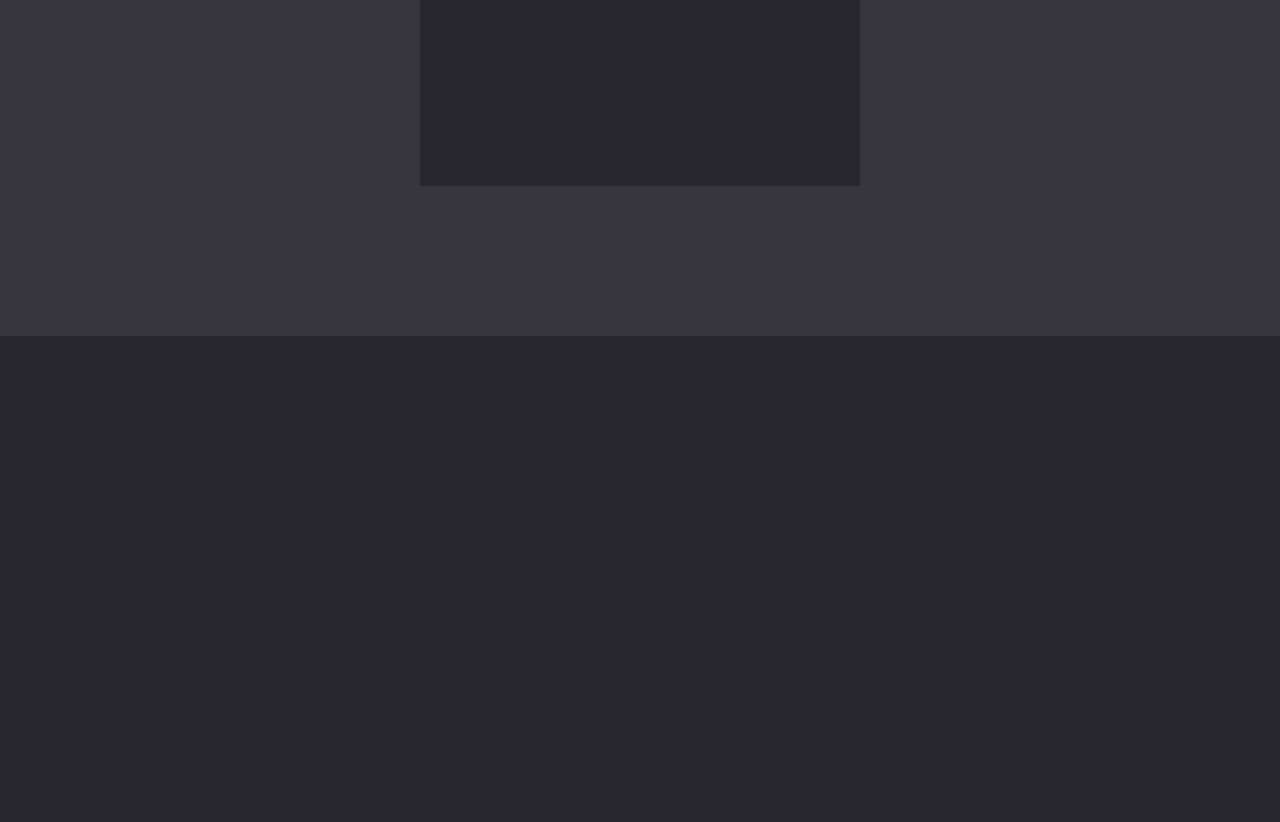
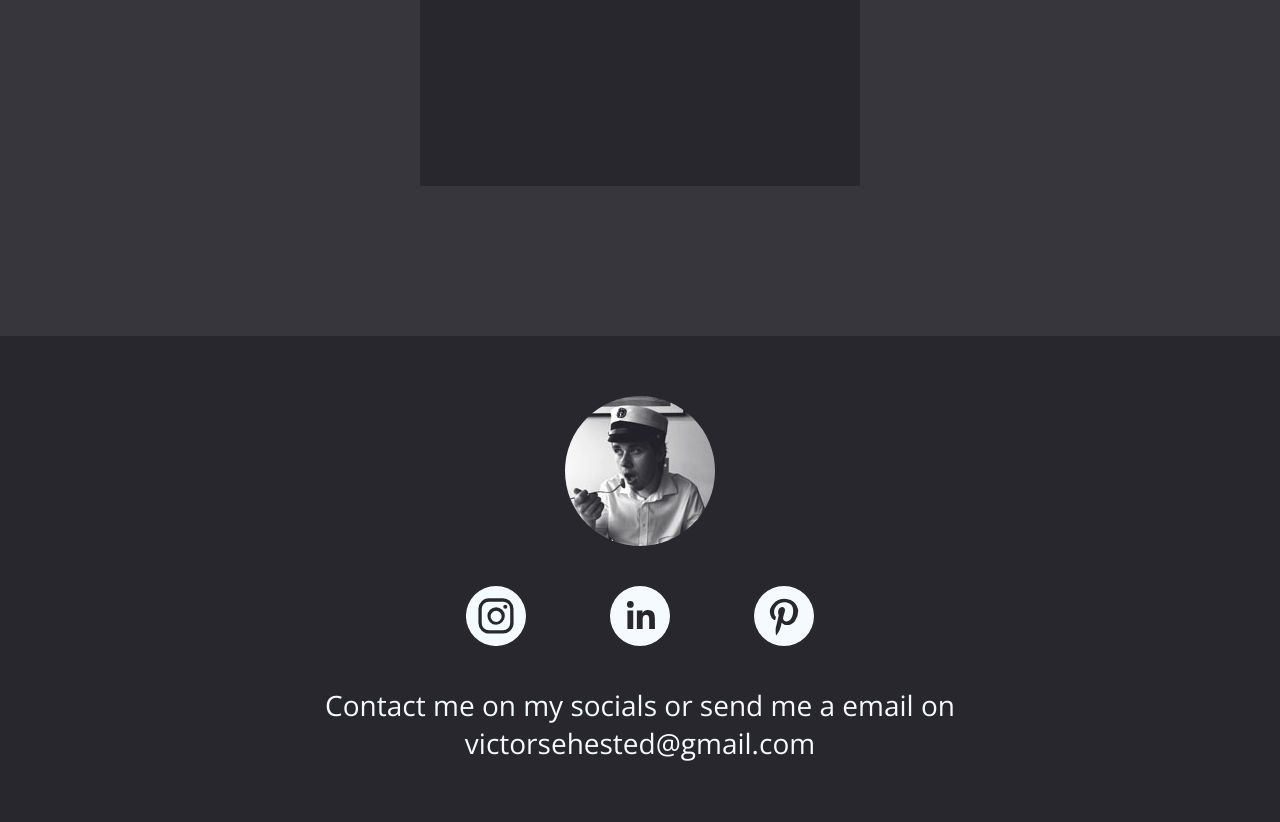
Before and after one commit to victor3dprinter/portfolio, a plain HTML site: page tabs/photo.html in a window 1280 px wide. Shown: the part 2081-2903 px from the top of the page. Before the commit the page ends 2417 px from the top, so only its background shows below. Drawn offline with nearby package versions, Linux system fonts and the light colour scheme.

Commit message:
Skill icons added & made interactive. Contact Footer also added

```diff
--- a/main.css
+++ b/main.css
@@ -1,4 +1,6 @@
 @import url('https://fonts.googleapis.com/css2?family=Open+Sans:ital,wght@0,300;0,400;0,600;0,700;0,800;1,300;1,400;1,600;1,700;1,800&display=swap');
+
+
 
 /*css reset*/
 
@@ -9,7 +11,7 @@ body {
 
 html {
     height: 100%;
-
+    scroll-behavior: smooth;
 }
 /*css reset*/
 
@@ -136,7 +138,7 @@ a:hover {
     background-color: #37363C;
     text-align: center;
     margin-top: 60px;
-    margin-bottom: 60px;
+
 }
 
 .skills-container h2{
@@ -169,10 +171,10 @@ a:hover {
 
 .programs {
     text-align: center;
+    margin-top: 60px;
 }
 
 .program {
-
     height: 150px;
     width: 150px;
     margin: 30px 160px;
@@ -202,6 +204,13 @@ a:hover {
     padding-bottom: 60px;
 }
 
+.medias-page{
+    background-color:#28272D;
+    text-align: center;
+    padding-top: 60px;
+    padding-bottom: 60px;
+}
+
 .media{
     height: 60px;
     width: 60px;
--- a/tabs/photo.html
+++ b/tabs/photo.html
@@ -24,7 +24,7 @@
                     <a href="graphic.html">Graphic</a>
                 </div>
                 <div class="nav-f">
-                    <a href="#" class="home">
+                    <a href="#contact" class="home">
                         <img src="../content/svg/user-icon.svg" alt="Icon for contact page">
                     </a>
                 </div>
@@ -60,6 +60,29 @@
             </div>
     </section>
 
+    <!--Contact information-->
+    <section>
+        <div class="medias-page" id="contact">
+            <div class="headshot">
+                <img src="../content/img/avatar.jpg" alt="Image of Victor Sehested">
+            </div>
+            <div class="media-links">
+                <a href="https://www.instagram.com/victorsehested/" target="_blank" class="media">
+                    <img src="../content/svg/instagram-light.svg" alt="Link to my Instagram">
+                </a>
+                <a href="https://www.linkedin.com/in/victor-sehested-b1ba66197/" target="_blank" class="media">
+                    <img src="../content/svg/linkedin-light.svg" alt="Link to my LinkedIn">
+                </a>
+                <a href="https://www.pinterest.dk/victor3dprinter/" target="_blank" class="media">
+                    <img src="../content/svg/pinterest-light.svg" alt="Link to my Pinterest">
+                </a>
+            </div>
+
+            <p>Contact me on my socials or send me a email on</p>
+            <a href="mailto:victorsehested@gmail.com" target="_blank"><p>victorsehested@gmail.com</p></a>
+
+        </div>
+    </section>
 
 </body>
 </html>
```
Also changed, not shown: index.html (+5 -5 lines), tabs/graphic.html (+24 -1 lines), tabs/video.html (+24 -1 lines), content/svg/graphic.svg (added), content/svg/photo.svg (added), content/svg/video.svg (added).
